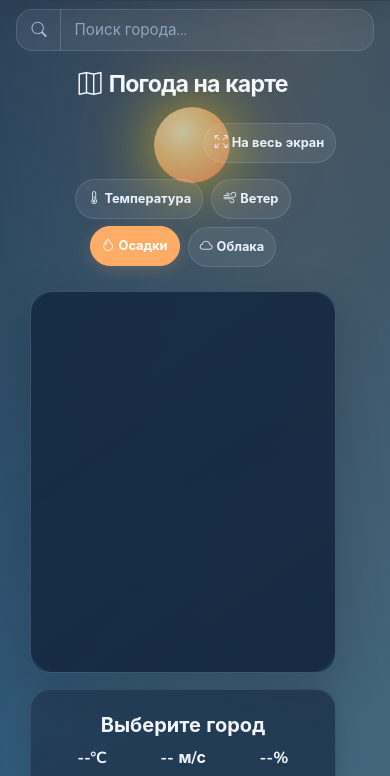
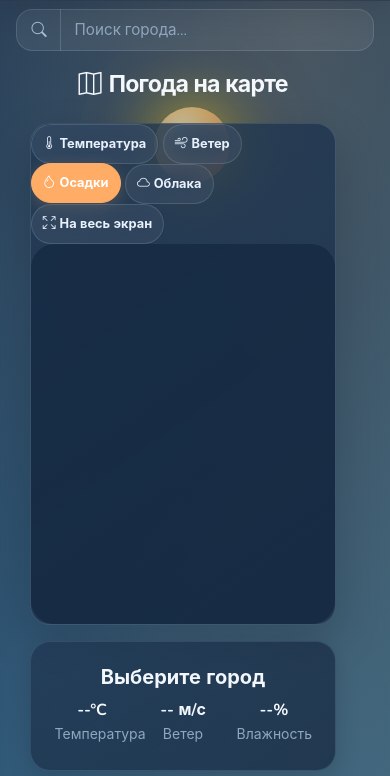
Before and after one commit to DoctorStrangeSH/WeatherNow, a plain HTML site: page index.html in a window 390 px wide. Both pictures are taken after a click on the button 234 px from the left and 29 px from the top of the page. Shown: the part 57-833 px from the top of the page. Drawn offline with nearby package versions, Linux system fonts and the light colour scheme.

Commit message:
Improve map controls in fullscreen and mobile layouts

```diff
--- a/index.html
+++ b/index.html
@@ -293,35 +293,32 @@
                                 <i class="bi bi-map me-2"></i>Погода на карте
                             </h3>
 
-                            <!-- Управление картой -->
-                            <div class="d-flex justify-content-end mb-3">
-                                <button id="map-fullscreen-btn" class="btn btn-glass btn-sm rounded-pill" type="button" aria-pressed="false" onclick="toggleMapFullscreen()">
-                                    <i class="bi bi-arrows-fullscreen me-1" aria-hidden="true"></i>На весь экран
-                                </button>
-                            </div>
-
-                            <!-- Переключатель слоёв -->
-                            <div class="d-flex justify-content-center gap-2 mb-4 flex-wrap" role="group" aria-label="Слои погодной карты">
-                                <button class="btn btn-glass btn-sm rounded-pill map-layer-btn"
-                                    data-layer="temperature" aria-pressed="false" onclick="switchMapLayer('temperature')">
-                                    <i class="bi bi-thermometer-half me-1"></i>Температура
-                                </button>
-                                <button class="btn btn-glass btn-sm rounded-pill map-layer-btn"
-                                    data-layer="wind" aria-pressed="false" onclick="switchMapLayer('wind')">
-                                    <i class="bi bi-wind me-1"></i>Ветер
-                                </button>
-                                <button class="btn btn-glass btn-sm rounded-pill active map-layer-btn"
-                                    data-layer="precipitation" aria-pressed="true" onclick="switchMapLayer('precipitation')">
-                                    <i class="bi bi-droplet me-1"></i>Осадки
-                                </button>
-                                <button class="btn btn-glass btn-sm rounded-pill map-layer-btn"
-                                    data-layer="clouds" aria-pressed="false" onclick="switchMapLayer('clouds')">
-                                    <i class="bi bi-cloud me-1"></i>Облака
-                                </button>
-                            </div>
-
-                            <!-- Контейнер карты -->
+                            <!-- Карта и постоянно доступная панель управления -->
                             <div class="glass-card rounded-4 overflow-hidden weather-map-container">
+                                <div class="map-toolbar">
+                                    <div class="map-layer-controls" role="group" aria-label="Слои погодной карты">
+                                        <button class="btn btn-glass btn-sm rounded-pill map-layer-btn"
+                                            data-layer="temperature" aria-pressed="false" onclick="switchMapLayer('temperature')">
+                                            <i class="bi bi-thermometer-half me-1" aria-hidden="true"></i>Температура
+                                        </button>
+                                        <button class="btn btn-glass btn-sm rounded-pill map-layer-btn"
+                                            data-layer="wind" aria-pressed="false" onclick="switchMapLayer('wind')">
+                                            <i class="bi bi-wind me-1" aria-hidden="true"></i>Ветер
+                                        </button>
+                                        <button class="btn btn-glass btn-sm rounded-pill active map-layer-btn"
+                                            data-layer="precipitation" aria-pressed="true" onclick="switchMapLayer('precipitation')">
+                                            <i class="bi bi-droplet me-1" aria-hidden="true"></i>Осадки
+                                        </button>
+                                        <button class="btn btn-glass btn-sm rounded-pill map-layer-btn"
+                                            data-layer="clouds" aria-pressed="false" onclick="switchMapLayer('clouds')">
+                                            <i class="bi bi-cloud me-1" aria-hidden="true"></i>Облака
+                                        </button>
+                                    </div>
+                                    <button id="map-fullscreen-btn" class="btn btn-glass btn-sm rounded-pill map-fullscreen-btn"
+                                        type="button" aria-pressed="false" onclick="toggleMapFullscreen()">
+                                        <i class="bi bi-arrows-fullscreen me-1" aria-hidden="true"></i>На весь экран
+                                    </button>
+                                </div>
                                 <div id="map-status" class="map-status" role="status" aria-live="polite" hidden></div>
                                 <div id="weather-map" style="width: 100%; height: 500px;"></div>
                             </div>
```
